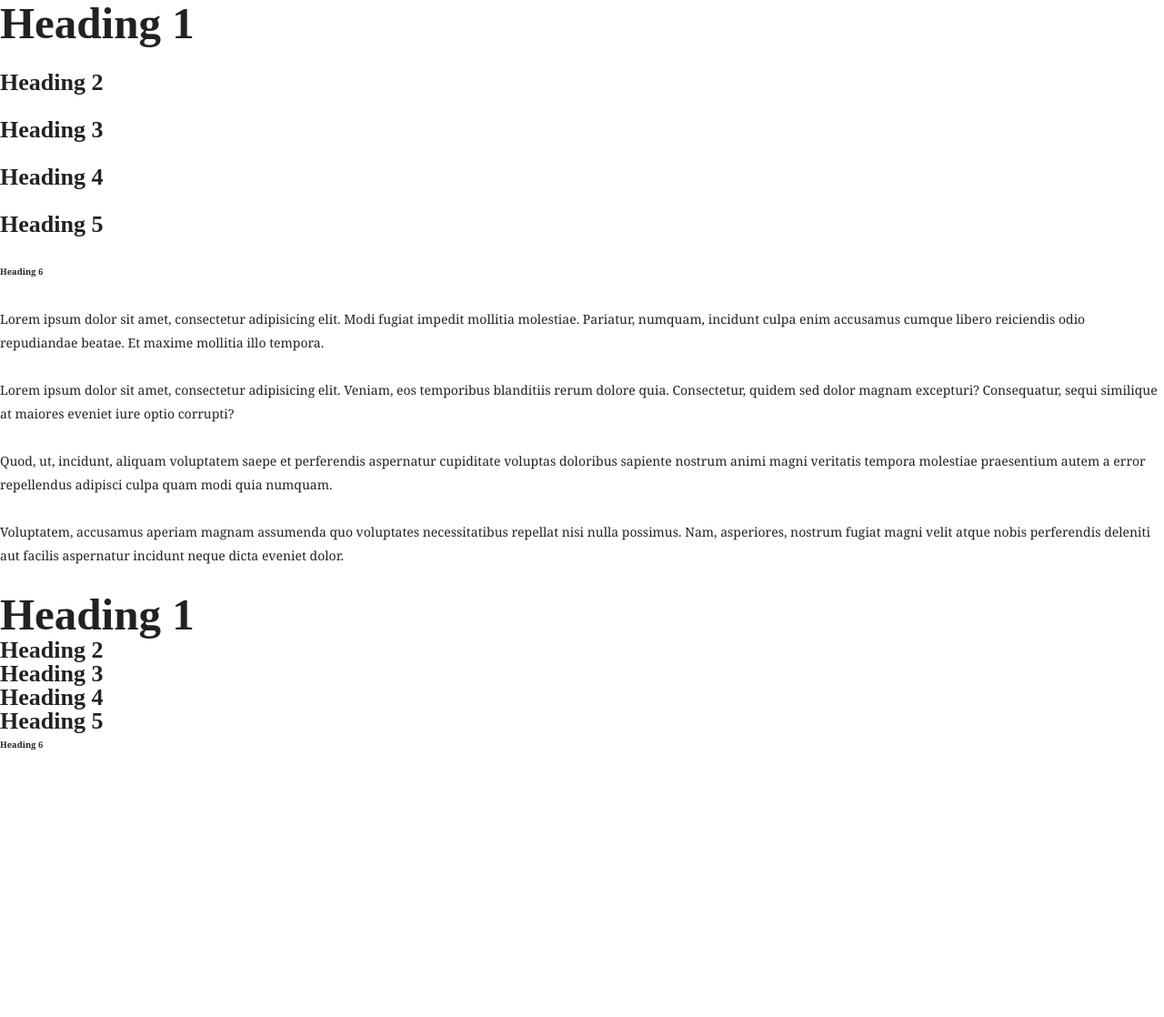
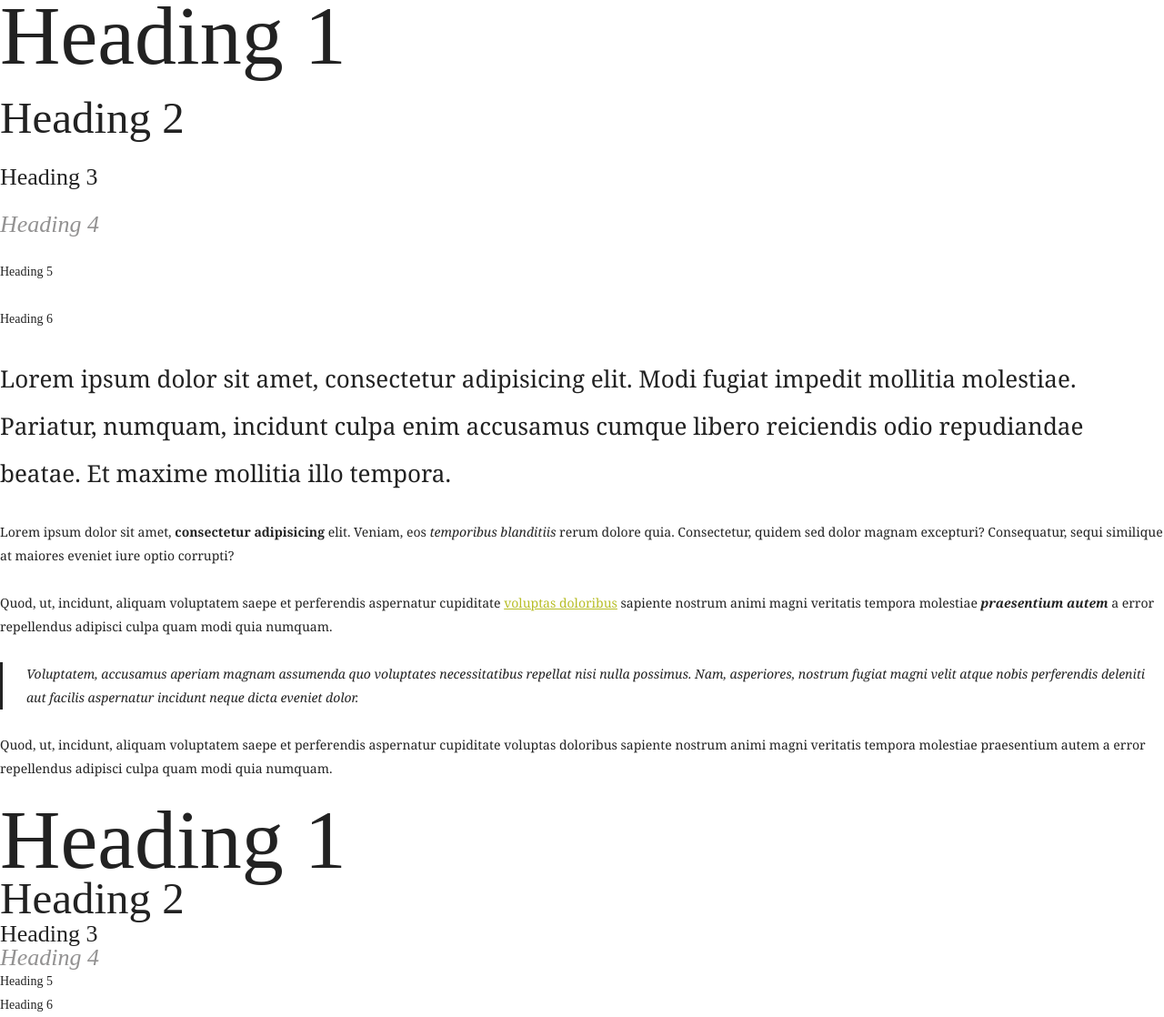
Before and after one commit to Verdewear/verdewear.github.io, a Jekyll site: the page built from _posts/static/0100-01-01-type.html, in a window 1280 px wide. Shown: the whole page at 91% size. Built offline with Jekyll 4.4.1, drawn with Linux system fonts in a browser that asks for light colours; nearby versions of some CDN libraries; before the commit the page ends 900 px from its top, so only the background shows below that.

Commit message:
base typographic elements styled

```diff
--- a/_includes/atrio-caput.html
+++ b/_includes/atrio-caput.html
@@ -3,7 +3,7 @@
     <head>
         <meta charset="utf-8">
         <meta http-equiv="X-UA-Compatible" content="IE=edge,chrome=1">
-        <title>Your Legacy {% if page.url != '/index.html' %}| {{page.title}}{% endif %}</title>
+        <title>VW {% if page.url != '/index.html' %}| {{page.title}}{% endif %}</title>
         <meta name="description" content="">
         <meta name="viewport" content="width=device-width">
 
--- a/_posts/static/0100-01-01-type.html
+++ b/_posts/static/0100-01-01-type.html
@@ -11,9 +11,10 @@ title: type
 <h6>Heading 6</h6>
 
 <p class="intro">Lorem ipsum dolor sit amet, consectetur adipisicing elit. Modi fugiat impedit mollitia molestiae. Pariatur, numquam, incidunt culpa enim accusamus cumque libero reiciendis odio repudiandae beatae. Et maxime mollitia illo tempora.</p>
-<p>Lorem ipsum dolor sit amet, consectetur adipisicing elit. Veniam, eos temporibus blanditiis rerum dolore quia. Consectetur, quidem sed dolor magnam excepturi? Consequatur, sequi similique at maiores eveniet iure optio corrupti?</p>
+<p>Lorem ipsum dolor sit amet, <strong>consectetur adipisicing</strong> elit. Veniam, eos <em>temporibus blanditiis</em> rerum dolore quia. Consectetur, quidem sed dolor magnam excepturi? Consequatur, sequi similique at maiores eveniet iure optio corrupti?</p>
+<p>Quod, ut, incidunt, aliquam voluptatem saepe et perferendis aspernatur cupiditate <a href="#">voluptas doloribus</a> sapiente nostrum animi magni veritatis tempora molestiae <strong><em>praesentium autem</em></strong> a error repellendus adipisci culpa quam modi quia numquam.</p>
+<p><blockquote>Voluptatem, accusamus aperiam magnam assumenda quo voluptates necessitatibus repellat nisi nulla possimus. Nam, asperiores, nostrum fugiat magni velit atque nobis perferendis deleniti aut facilis aspernatur incidunt neque dicta eveniet dolor.</blockquote></p>
 <p>Quod, ut, incidunt, aliquam voluptatem saepe et perferendis aspernatur cupiditate voluptas doloribus sapiente nostrum animi magni veritatis tempora molestiae praesentium autem a error repellendus adipisci culpa quam modi quia numquam.</p>
-<p>Voluptatem, accusamus aperiam magnam assumenda quo voluptates necessitatibus repellat nisi nulla possimus. Nam, asperiores, nostrum fugiat magni velit atque nobis perferendis deleniti aut facilis aspernatur incidunt neque dicta eveniet dolor.</p>
 
 <hgroup>
 	<h1>Heading 1</h1>
--- a/css/sass/_base.scss
+++ b/css/sass/_base.scss
@@ -7,4 +7,7 @@
 @import "_base/h5bp";
 
 // variables
-@import "_base/colors";
+@import "_base/vars";
+
+// extends
+@import "_base/extend";
--- a/css/sass/_base/_colors.scss
+++ /dev/null
@@ -1,6 +0,0 @@
-$white: #fff;
-$black: #222;
-$darkgray: #939292;
-$lightgray: #f6f6f6;
-
-$green: #b7bd25;
--- a/css/style.css
+++ b/css/style.css
@@ -401,40 +401,71 @@ textarea {
   resize: vertical; }
 
 html,
+body, h3, .h3,
+h4, .h4, h5, .h5,
+h6, .h6 {
+  line-height: 26px; }
+
+h4, .h4, blockquote {
+  font-style: italic; }
+
+html,
 body {
-  font-family: "Merriweather", Georgia, serif;
+  color: #222222;
+  font-weight: 300;
   font-size: 14px;
-  line-height: 26px;
-  color: #222222; }
+  font-family: "Merriweather", Georgia, serif; }
 
 h1, .h1,
 h2, .h2,
 h3, .h3,
 h4, .h4,
-h5, .h5 {
+h5, .h5,
+h6, .h6 {
+  font-weight: 400;
   font-family: "Playfair Display", "Times New Roman", Times, serif; }
 
 h1, .h1 {
+  font-size: 92px;
+  line-height: 78px; }
+
+h1.spacious, .h1-spacious {
+  line-height: 104px; }
+
+h2, .h2 {
   font-size: 49px;
   line-height: 52px; }
 
-h2, .h2,
-h3, .h3 {
-  font-size: 26px;
-  line-height: 26px; }
+h3, .h3,
+h4, .h4 {
+  font-size: 26px; }
 
 h4, .h4 {
-  font-size: 26px;
-  line-height: 26px; }
+  color: #939292; }
 
-h5, .h5 {
-  font-size: 26px; }
+h5, .h5,
+h6, .h6 {
+  font-size: 14px; }
+
+blockquote {
+  padding-left: 26px;
+  border-left: 3px solid #222222; }
+
+a {
+  color: #b7bd25; }
+
+a:hover, a:focus {
+  text-decoration: none; }
 
 h1, h2, h3, h4, h5, h6, p, blockquote {
   margin: 0 0 26px; }
 
 hgroup *, .hgroup * {
   margin-bottom: 0; }
+
+.intro {
+  font-size: 26px;
+  line-height: 52px; }
 
 .green {
   color: #b7bd25; }
```
Also changed, not shown: css/sass/_base/_extend.scss (added, +8 -0 lines), css/sass/_base/_vars.scss (added, +13 -0 lines), css/sass/_layout/_typography.scss (+41 -22 lines).
